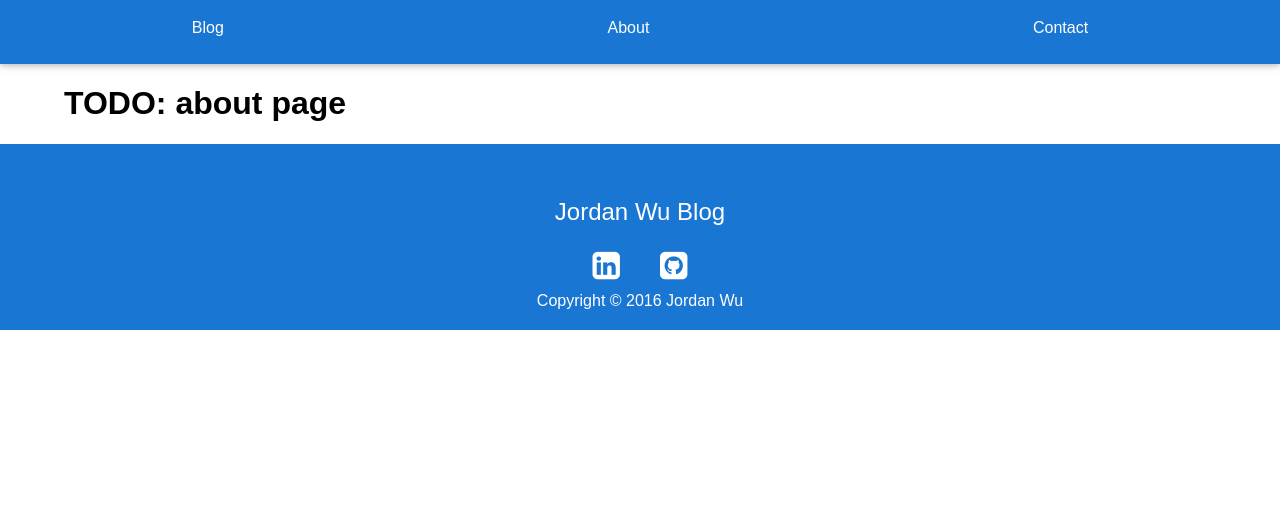
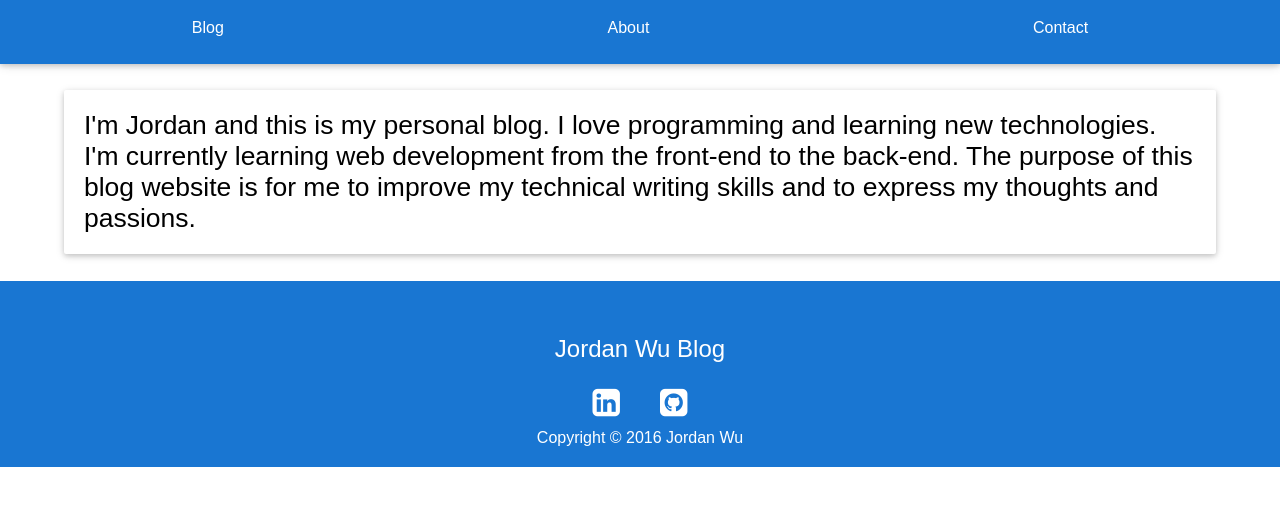
Before and after one commit to JordanSpencerWu/old-website, a Jekyll site: the page built from about.html, in a window 1280 px wide. Shown: the top 506 px of the page. Built offline with Jekyll 4.4.1, drawn with Linux system fonts in a browser that asks for light colours; nearby versions of some CDN libraries.

Commit message:
add about me

```diff
--- a/_sass/styles.scss
+++ b/_sass/styles.scss
@@ -168,3 +168,8 @@
   color: #fff;
   margin-top: 10px;
 }
+
+.about-me-description {
+  padding: 20px;
+  font-size: 1.656rem;
+}
--- a/about.html
+++ b/about.html
@@ -3,5 +3,11 @@ layout: page
 title: About
 permalink: /about/
 ---
-
-<h1>TODO: about page</h1>
+<div class="card shadow">
+  <p class="about-me-description">
+    I'm Jordan and this is my personal blog. I love programming and learning new technologies.
+    I'm currently learning web development from the front-end to the back-end. The purpose of
+    this blog website is for me to improve my technical writing skills and to express my
+    thoughts and passions.
+  </p>
+</div>
```
